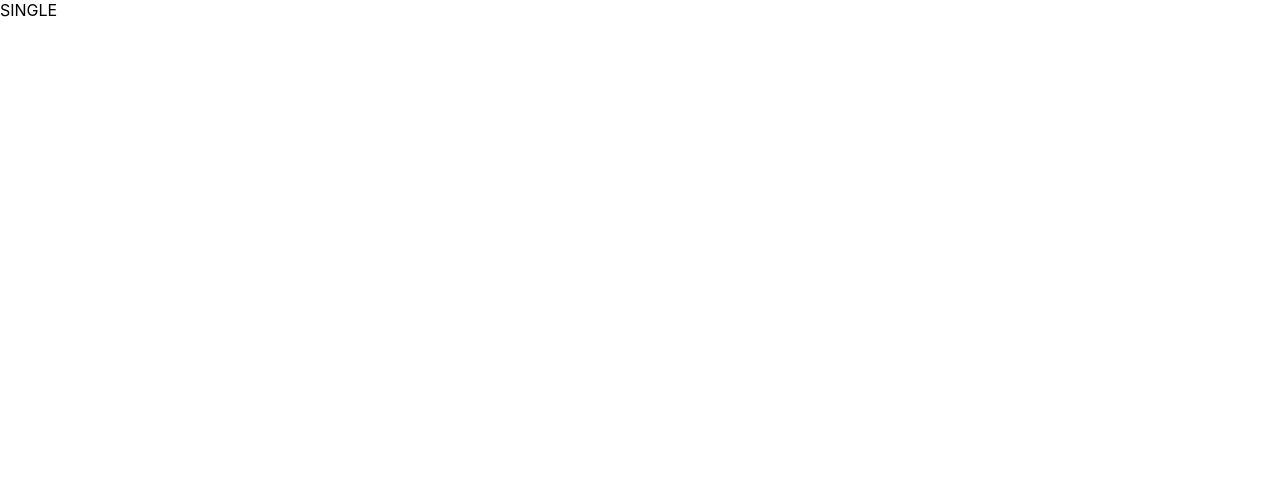
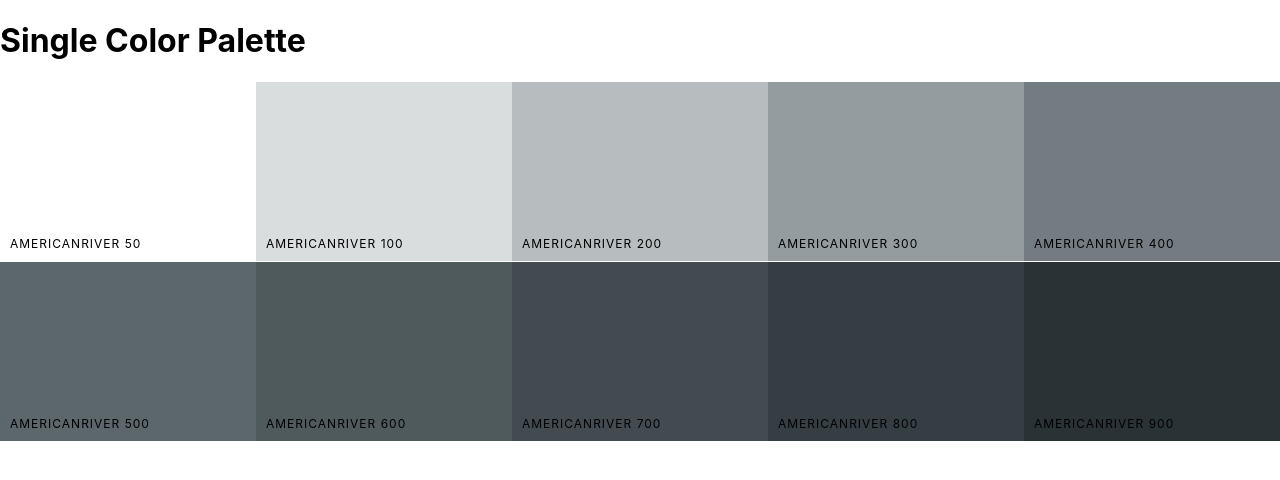
Before and after one commit to josewhitetower/color-app, a React (Create React App) app: page /palette/flat-ui-colors-american/americanriver in a window 1280 px wide. Shown: the top 480 px of the page. Built offline with nearby package versions, Linux system fonts and the light colour scheme.

Commit message:
display color in single color palette

```diff
--- a/src/App.js
+++ b/src/App.js
@@ -1,23 +1,46 @@
-import React from 'react';
-import {Switch, Route} from 'react-router-dom'
-import Palette from './components/Palette';
-import PaletteList from './components/PaletteList'
-import SinglePalette from './components/SinglePalette'
-import seedColors from './seedColors'
-import {generatePalette} from './helpers/colorHelpers'
+import React from "react";
+import { Switch, Route } from "react-router-dom";
+import Palette from "./components/Palette";
+import PaletteList from "./components/PaletteList";
+import SinglePalette from "./components/SinglePalette";
+import seedColors from "./seedColors";
+import { generatePalette } from "./helpers/colorHelpers";
 
 function App() {
-
   function findPalett(id) {
-    return seedColors.find(palette => palette.id === id)
+    return seedColors.find(palette => palette.id === id);
   }
 
   return (
     <div className="App">
       <Switch>
-        <Route exact path="/" render={() => <PaletteList palettes={seedColors} />}/>
-        <Route exact path="/palette/:id" render={(routeProps)=> <Palette palette={generatePalette(findPalett(routeProps.match.params.id))}/>}/>
-        <Route exact path="/palette/:paletteId/:colorId" render={(routeProps)=> <SinglePalette {...routeProps}/>}/>
+        <Route
+          exact
+          path="/"
+          render={() => <PaletteList palettes={seedColors} />}
+        />
+        <Route
+          exact
+          path="/palette/:id"
+          render={routeProps => (
+            <Palette
+              palette={generatePalette(findPalett(routeProps.match.params.id))}
+            />
+          )}
+        />
+        <Route
+          exact
+          path="/palette/:paletteId/:colorId"
+          render={routeProps => (
+            <SinglePalette
+              {...routeProps}
+              colorId={routeProps.match.params.colorId}
+              palette={generatePalette(
+                findPalett(routeProps.match.params.paletteId)
+              )}
+            />
+          )}
+        />
       </Switch>
     </div>
   );
--- a/src/components/ColorBox.js
+++ b/src/components/ColorBox.js
@@ -1,28 +1,30 @@
-import React, { Component } from 'react'
-import { CopyToClipboard} from 'react-copy-to-clipboard'
-import {Link} from 'react-router-dom'
-import './ColorBox.css'
+import React, { Component } from "react";
+import { CopyToClipboard } from "react-copy-to-clipboard";
+import { Link } from "react-router-dom";
+import "./ColorBox.css";
 
 export default class ColorBox extends Component {
-
   state = {
     copied: false
-    }
+  };
 
   changeCopyState = () => {
-        this.setState({copied: true}, ()=> {
-            setTimeout(() => this.setState({copied: false}), 1500)
-        })
-    }
+    this.setState({ copied: true }, () => {
+      setTimeout(() => this.setState({ copied: false }), 1500);
+    });
+  };
 
   render() {
-        const {background, name, paletteId, colorId} = this.props;
-        const {copied}= this.state;
+    const { background, name, paletteId, colorId, showLink } = this.props;
+    const { copied } = this.state;
     return (
       <CopyToClipboard text={background} onCopy={this.changeCopyState}>
-                <div className="ColorBox" style={{background}}>
-                    <div className={`copy-overlay ${copied && 'show'}`} style={{background}}/>
-                    <div className={`copy-msg ${copied && 'show'}`}>
+        <div className="ColorBox" style={{ background }}>
+          <div
+            className={`copy-overlay ${copied && "show"}`}
+            style={{ background }}
+          />
+          <div className={`copy-msg ${copied && "show"}`}>
             <h1>copied!</h1>
             <p>{background}</p>
           </div>
@@ -32,11 +34,16 @@ export default class ColorBox extends Component {
             </div>
             <button className="copy-button">Copy</button>
           </div>
-                    <Link to={`/palette/${paletteId}/${colorId}`} onClick={e => e.stopPropagation()}>
+          {showLink && (
+            <Link
+              to={`/palette/${paletteId}/${colorId}`}
+              onClick={e => e.stopPropagation()}
+            >
               <span className="see-more">MORE</span>
             </Link>
+          )}
         </div>
       </CopyToClipboard>
-        )
+    );
   }
 }
--- a/src/components/Palette.js
+++ b/src/components/Palette.js
@@ -23,6 +23,7 @@ export default class Palette extends Component {
           key={color.id}
           colorId={color.id}
           paletteId={id}
+          showLink={true}
         />
       );
     });
--- a/src/components/SinglePalette.js
+++ b/src/components/SinglePalette.js
@@ -1,11 +1,44 @@
-import React, { Component } from 'react'
+import React, { Component } from "react";
+import ColorBox from "./ColorBox.js";
 
 export default class SinglePalette extends Component {
-    render() {
-        return (
-            <div>
-                SINGLE
-            </div>
-        )
+  constructor(props) {
+    super(props);
+    this.state = {
+      shades: this.gatherShades()
+    };
+  }
+
+  gatherShades = () => {
+    //return all sahdes of given color
+    let shades = [];
+    const { colorId, palette } = this.props;
+    for (const key in palette.colors) {
+      const color = palette.colors[key].find(color => color.id === colorId);
+      shades.push(color);
     }
+    // Object.keys(palette.colors).forEach(key => {
+    //   const color = palette.colors[key].find(color => color.id === colorId);
+    //   shades.push(color);
+    // });
+    return shades;
+  };
+  render() {
+    const { palette } = this.props;
+    const coloBoxes = this.state.shades.map(color => (
+      <ColorBox
+        background={color.hex}
+        name={color.name}
+        key={color.name}
+        colorId={color.id}
+        showLink={false}
+      />
+    ));
+    return (
+      <div className="Palette">
+        <h1>Single Color Palette</h1>
+        <div className="Palette-colors">{coloBoxes}</div>
+      </div>
+    );
+  }
 }
```
Also changed, not shown: 1 other file (tests, documents, lock files or other folders). Lines whose indentation alone changed are shown as unchanged.
